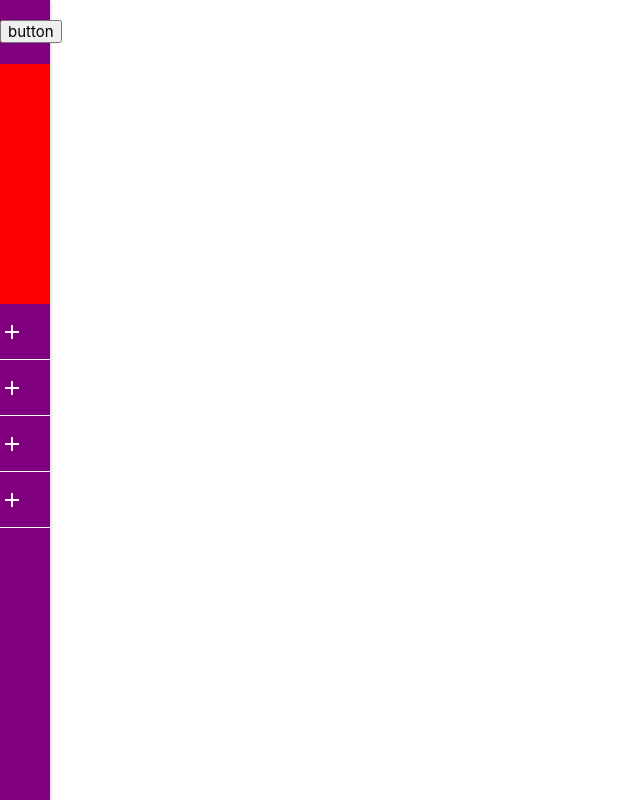
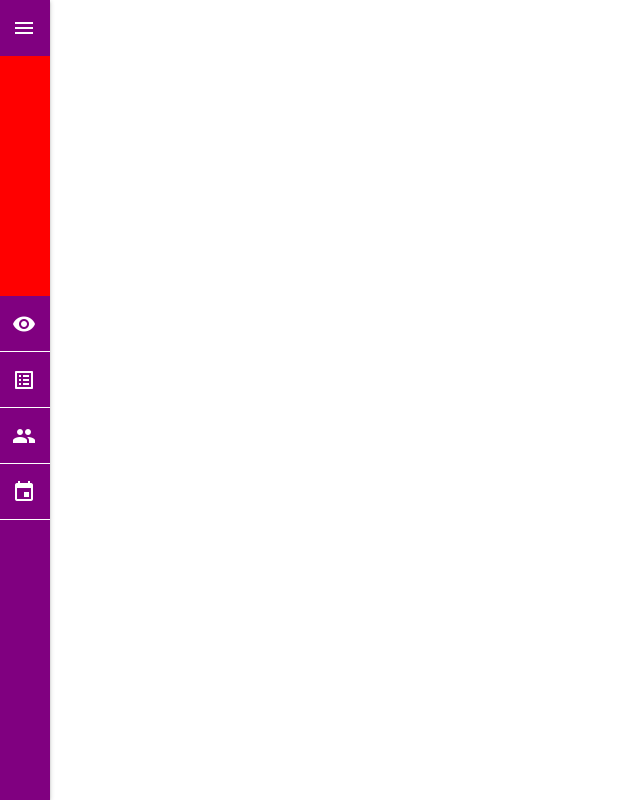
Before and after one commit to tomaszporeba/PROOptykAdmin, a React (Create React App) app: page /dashboard in a window 1280 px wide. Shown: the whole page, without its empty margins (0-640 px from the left). Built offline with nearby package versions, Linux system fonts and the light colour scheme; sample sign-in values are in the browser's storage.

Commit message:
sidebar navigation menu improvement

```diff
--- a/src/components/Login/LoginField.js
+++ b/src/components/Login/LoginField.js
@@ -1,4 +1,4 @@
-import React, {Component} from 'react';
+import React from 'react';
 
 
 export default ({input, label, type, meta : { error, touched }}) => {
--- a/src/components/SideMenu/MenuItem.js
+++ b/src/components/SideMenu/MenuItem.js
@@ -1,12 +1,15 @@
 import React from 'react';
+import {Link, NavLink} from 'react-router-dom';
 
 
-const MenuItem = ({title, icon}) => {
+const MenuItem = ({title, icon, isOpen, path}) => {
     return (
-        <div className="menu-item">
-            <i className="medium material-icons">{icon}</i>
-           <span>{title}</span>
-        </div>
+        <NavLink to={path} >
+            <div className="menu-item">
+                <i className="medium material-icons">{icon}</i>
+                {isOpen ? <span>{title}</span> : ''}
+            </div>
+        </NavLink>
     );
 };
 
--- a/src/components/SideMenu/SideMenu.js
+++ b/src/components/SideMenu/SideMenu.js
@@ -1,25 +1,23 @@
 import React from 'react';
-import { Link } from 'react-router-dom';
 import './sideMenu.css'
 import MenuItem from './MenuItem';
 
 const MENU_FIELDS = [
-    {title: "Eyeglasses", icon: "add"},
-    {title: "Invoices", icon: "add"},
-    {title: "Clients", icon: "add"},
-    {title: "Examinations", icon: "add"}
+    {title: "Eyeglasses", icon: "remove_red_eye", path: "eyeglass"},
+    {title: "Invoices", icon: "list_alt", path: "invoice" },
+    {title: "Clients", icon: "people", path: "client"},
+    {title: "Examinations", icon: "insert_invitation", path: "examination"}
 ];
 
 const SideMenu = ({isOpen, toggleSidebar}) => {
     let sidebarClass = isOpen ? 'sidebar-open side-menu-container' : 'sidebar-closed side-menu-container';
     return (
         <nav className={sidebarClass}>
-            <button onClick={toggleSidebar}>button</button>
+            <i onClick={toggleSidebar} className="medium material-icons burger-icon">menu</i>
             <div className="top-image">
-
             </div>
             {MENU_FIELDS.map(field => (
-                <MenuItem title={field.title} icon={field.icon}/>
+                <MenuItem isOpen={isOpen} title={field.title} icon={field.icon} path={field.path}/>
                 )
             )}
         </nav>
--- a/src/components/SideMenu/sideMenu.css
+++ b/src/components/SideMenu/sideMenu.css
@@ -28,7 +28,15 @@
 
 }
 
+.menu-item i {
+    padding-left: 12px;
+}
+
 .menu-item span  {
     height: auto;
     padding-left: 30px;
 }
+
+.burger-icon {
+    padding-left: 12px;
+}
```
